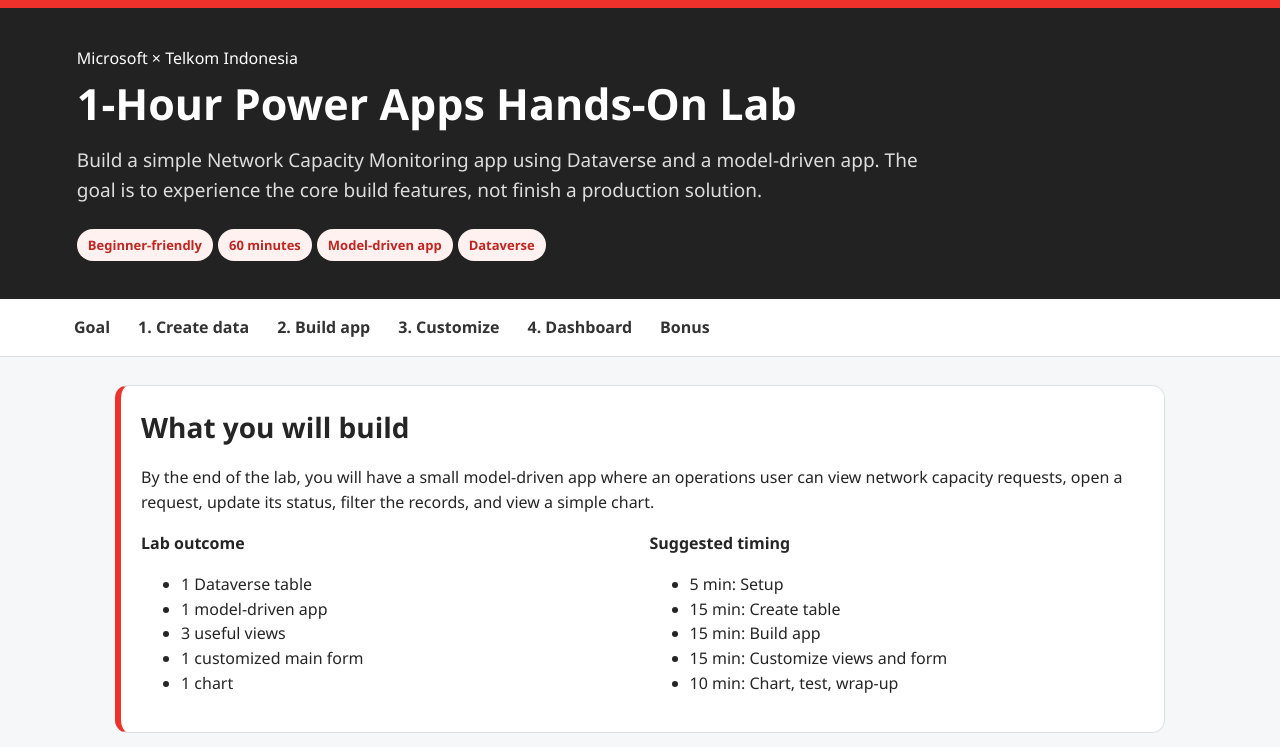
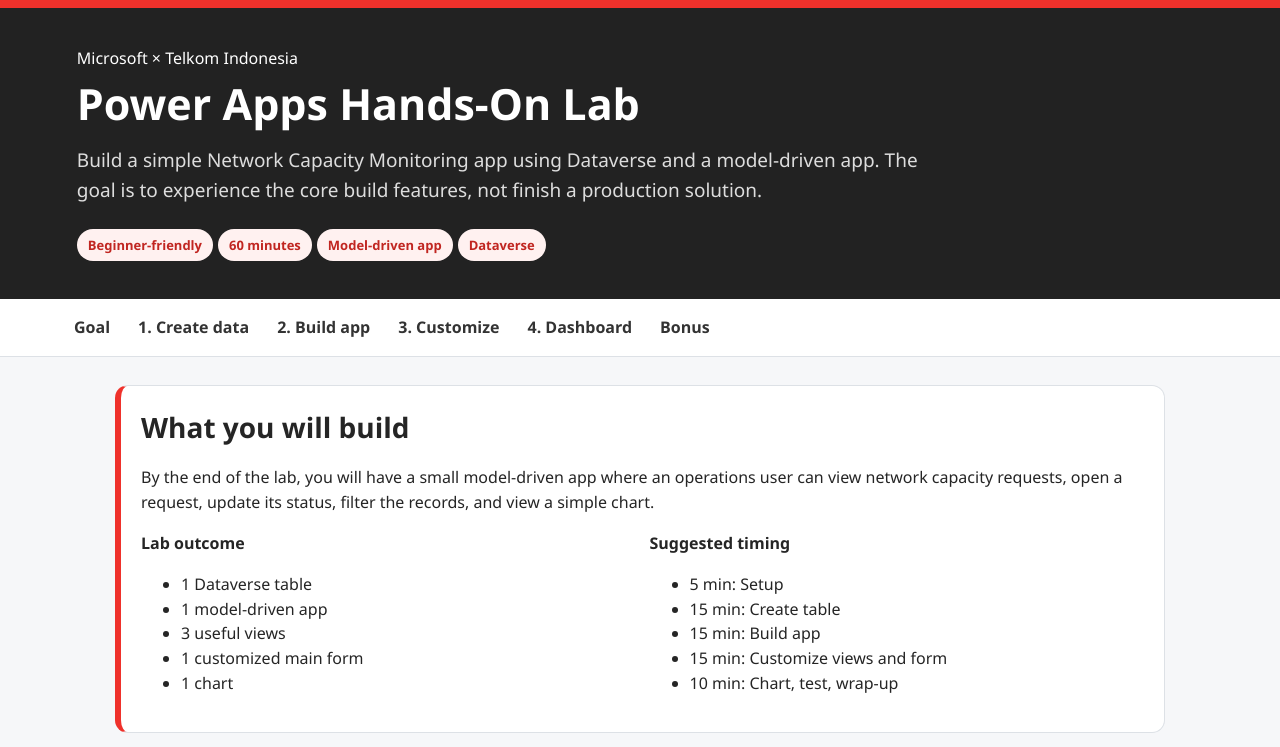
Before and after one commit to dcgelique/telkom-power-apps-lab, a plain HTML site: page index.html in a window 1280 px wide. Shown: the top 747 px of the page. Drawn offline with Linux system fonts and the light colour scheme.

Commit message:
Update header title for Power Apps Lab

```diff
--- a/Telkom_1Hour_Participant_Lab_Guide.html
+++ b/index.html
@@ -9,7 +9,7 @@
 </style>
 </head>
 <body>
-<header><div>Microsoft × Telkom Indonesia</div><h1>1-Hour Power Apps Hands-On Lab</h1><p class="sub">Build a simple Network Capacity Monitoring app using Dataverse and a model-driven app. The goal is to experience the core build features, not finish a production solution.</p><span class="pill">Beginner-friendly</span><span class="pill">60 minutes</span><span class="pill">Model-driven app</span><span class="pill">Dataverse</span></header>
+<header><div>Microsoft × Telkom Indonesia</div><h1> Power Apps Hands-On Lab</h1><p class="sub">Build a simple Network Capacity Monitoring app using Dataverse and a model-driven app. The goal is to experience the core build features, not finish a production solution.</p><span class="pill">Beginner-friendly</span><span class="pill">60 minutes</span><span class="pill">Model-driven app</span><span class="pill">Dataverse</span></header>
 <nav><a href="#goal">Goal</a><a href="#lab1">1. Create data</a><a href="#lab2">2. Build app</a><a href="#lab3">3. Customize</a><a href="#lab4">4. Dashboard</a><a href="#bonus">Bonus</a></nav>
 <main>
 <section id="goal" class="card hero"><h2>What you will build</h2><p>By the end of the lab, you will have a small model-driven app where an operations user can view network capacity requests, open a request, update its status, filter the records, and view a simple chart.</p><div class="grid"><div><b>Lab outcome</b><ul><li>1 Dataverse table</li><li>1 model-driven app</li><li>3 useful views</li><li>1 customized main form</li><li>1 chart</li></ul></div><div><b>Suggested timing</b><ul><li>5 min: Setup</li><li>15 min: Create table</li><li>15 min: Build app</li><li>15 min: Customize views and form</li><li>10 min: Chart, test, wrap-up</li></ul></div></div></section>
```
